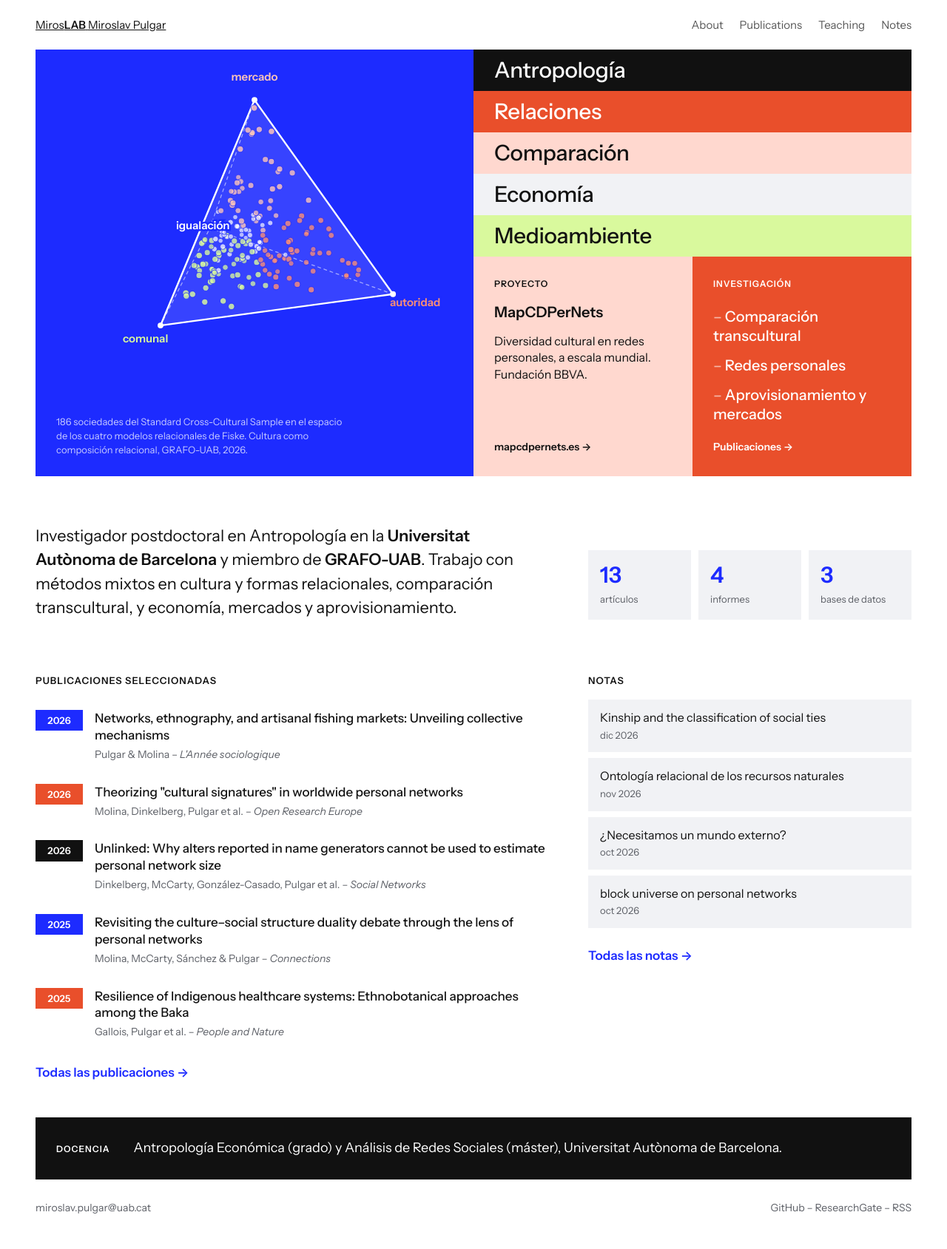
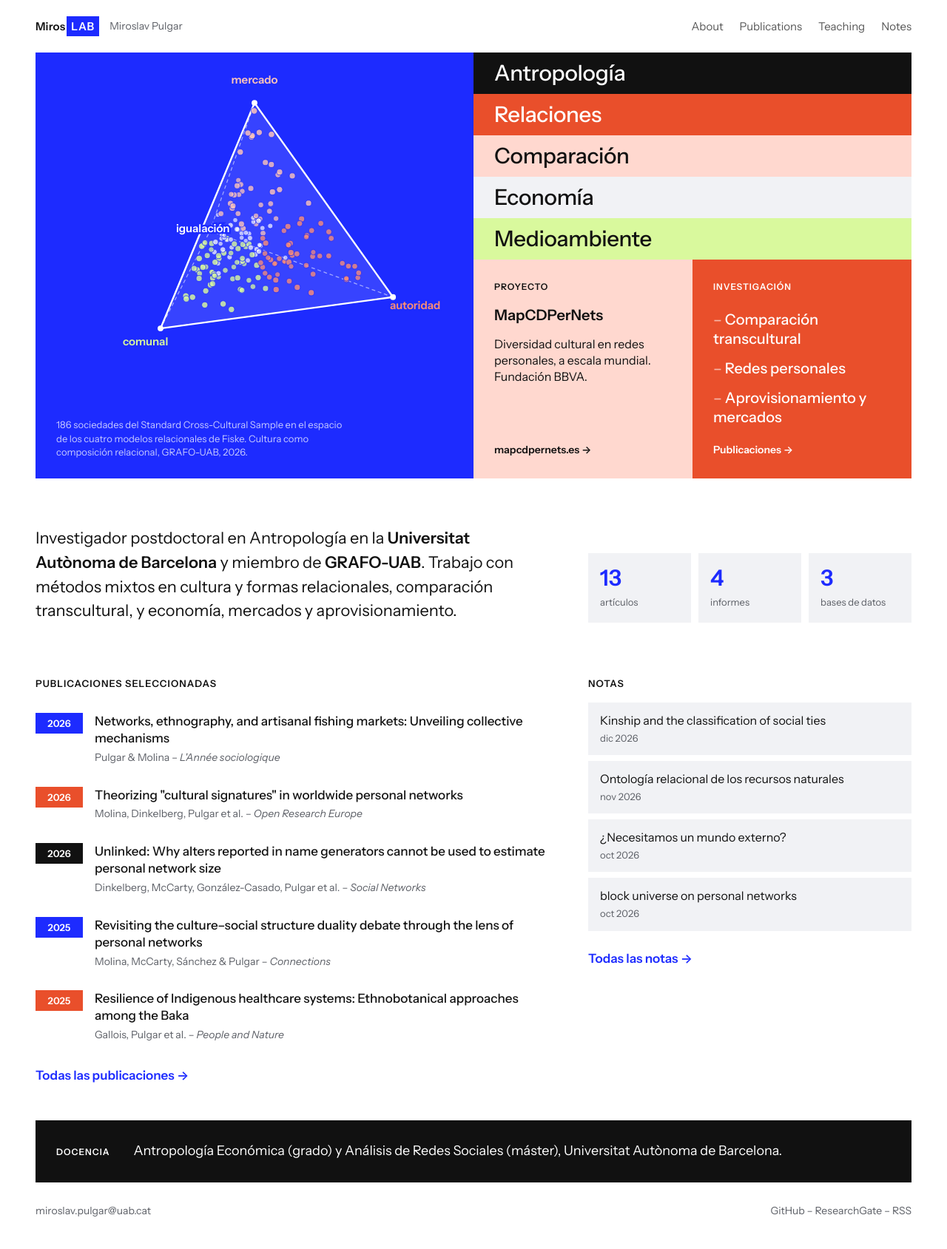
Before and after one commit to miropulgar/miropulgar.github.io, a Jekyll site: the page built from index.markdown, in a window 1280 px wide. Shown: the whole page at 74% size. Built offline with Jekyll 4.4.1, drawn with Linux system fonts in a browser that asks for light colours.

Commit message:
Update site.css

```diff
--- a/assets/css/site.css
+++ b/assets/css/site.css
@@ -42,7 +42,12 @@ img, video { max-width: 100%; height: auto; }
   padding: 22px var(--margen);
   font-size: 15px;
 }
-.site-header .nm { font-weight: 600; text-decoration: none; }
+.site-header .marca { display: flex; align-items: center; gap: 14px; text-decoration: none; }
+.sello { display: inline-flex; align-items: stretch; font-size: 15px; font-weight: 600; letter-spacing: .01em; line-height: 1; }
+.sello span { padding: 6px 2px 6px 0; }
+.sello b { background: var(--azul); color: #fff; font-weight: 600; padding: 6px 6px; letter-spacing: .06em; }
+.site-header .marca:hover .sello b { background: var(--naranja); }
+.site-header .quien { color: var(--suave); font-size: 14px; }
 .site-header nav { display: flex; gap: 22px; flex-wrap: wrap; }
 .site-header nav a { text-decoration: none; opacity: .7; }
 .site-header nav a:hover, .site-header nav a[aria-current] { opacity: 1; }
@@ -262,6 +267,7 @@ h2 { font-size: 13px; font-weight: 600; letter-spacing: .08em; text-transform: u
   .fig, .cabecera { padding-left: 20px; padding-right: 20px; }
   .prose { padding-left: 0; padding-right: 0; }
   .cifras b { font-size: 24px; }
+  .site-header .quien { display: none; }
   .tetra text { font-size: 30px; }
   .tetra line[stroke-width="3"] { stroke-width: 4; }
 }
```
